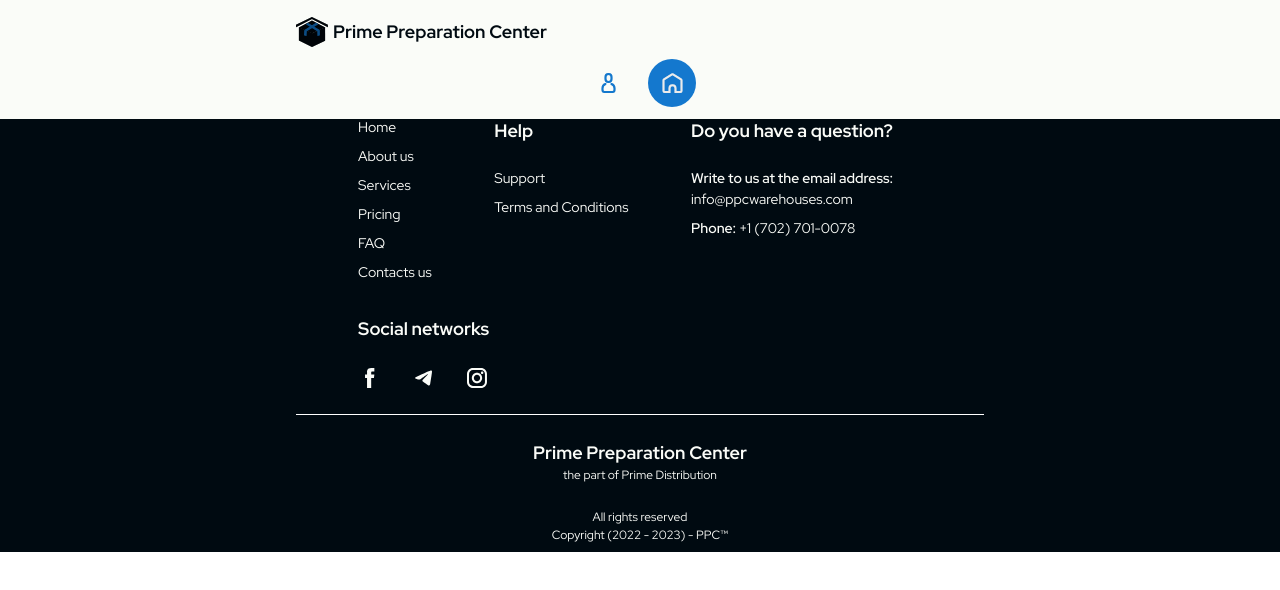
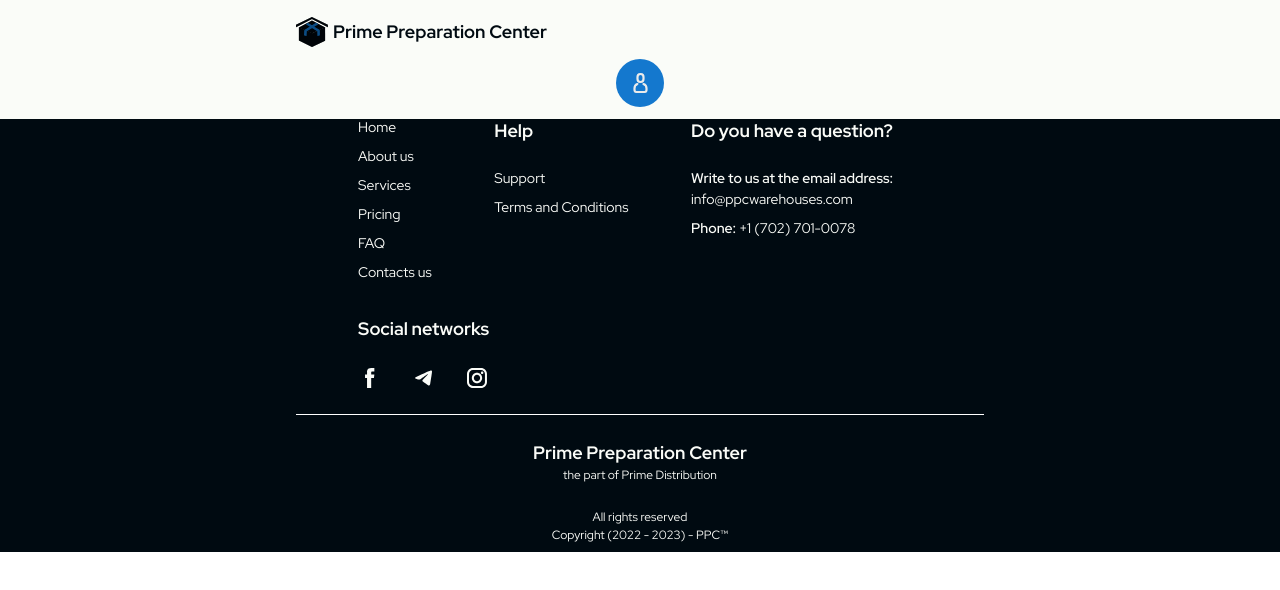
Before and after one commit to korvan17/nevadaFrontend, a Next.js app: page /dashboard in a window 1280 px wide. Shown: the top 590 px of the page. Built offline with nearby package versions, Linux system fonts and the light colour scheme.

Commit message:
toggle icons + DB pages

```diff
--- a/src/components/DBHEader/NavBar.jsx
+++ b/src/components/DBHEader/NavBar.jsx
@@ -20,9 +20,13 @@
 
 function NavBar() {
   const pathName = usePathname();
+
+  const homePage = pathName === "/dashboard";
+  const userPage = pathName === "/dashboard/account";
+
   return (
     <nav className="">
-      <ul className="flex gap-[16px] justify-center">
+      <ul className="flex gap-[16px] justify-center md:hidden">
         {navLinks.map(({ icon, title, href }) => {
           const isActive = pathName === href;
           return (
@@ -44,6 +48,17 @@
           );
         })}
       </ul>
+      <div className="hidden md:flex gap-[16px] justify-center">
+        <Link href={userPage ? "/dashboard" : "/dashboard/account"}>
+          <button
+            type="button"
+            className="bg-captionBlue text-captionalWhite
+             flex items-center justify-center w-[48px] h-[48px] rounded-full"
+          >
+            {homePage ? <UserIcon /> : <HomeIcon />}
+          </button>
+        </Link>
+      </div>
     </nav>
   );
 }
```
